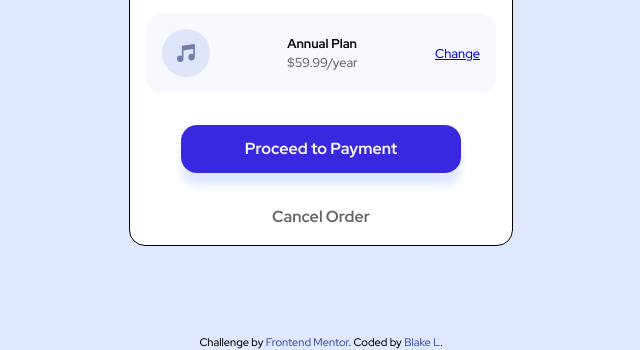
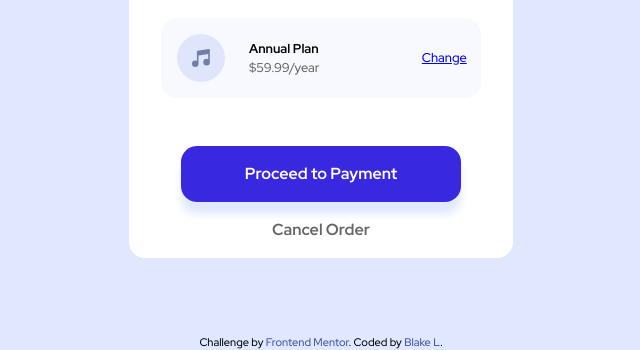
Before and after one commit to blilla00/order-summary, a plain HTML site: page index.html in a window 1280 px wide. Shown: the part 450-800 px from the top of the page, without its empty margins (319-959 px from the left). Drawn offline with Linux system fonts and the light colour scheme.

Commit message:
- removed border around summary component - adjusted element padding again

```diff
--- a/style.css
+++ b/style.css
@@ -105,7 +105,6 @@ main {
     margin: 1em;
     max-width: 24em;
     border-radius: 1em;
-    border: 1px solid black;
     background-color: white;
 }
 
@@ -135,11 +134,18 @@ main {
     display: flex;
     flex-direction: row;
     align-items: center;
-    justify-content: space-between;
-    margin: 1em;
+    margin: 2em;
     padding: 1em;
     border-radius: 1em;
     background-color: rgba(224, 232, 255, .25);
+}
+
+.summary-change-plan img {
+  margin-right: 1.5em;
+}
+
+.summary-change-plan a {
+  margin-left: 8em;
 }
 
 .plan-info {
@@ -175,8 +181,8 @@ main {
 }
 
 .proceed {
-  padding: .75em 4em;
-  margin-bottom: 1em;
+  margin: 0 2em;
+  padding: 1em 4em;
   color: white;
   font-weight: 700;
   background-color: var(--bright-blue);
@@ -218,7 +224,7 @@ a {
   color: hsl(228, 45%, 44%);
 }
 
-
+/* sets background image to the mobile version on screens 400px or smaller */
 
 @media (max-width: 400p x) {
   body {
```
